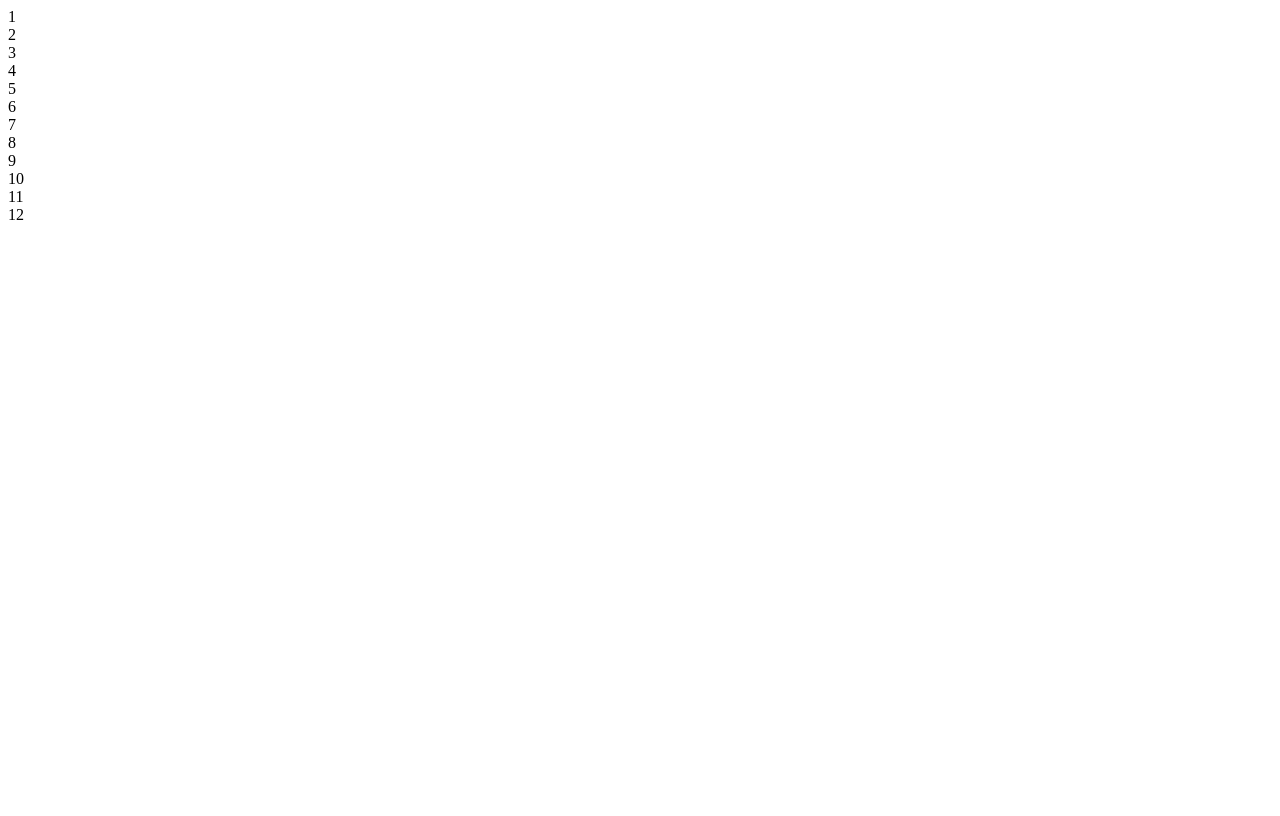
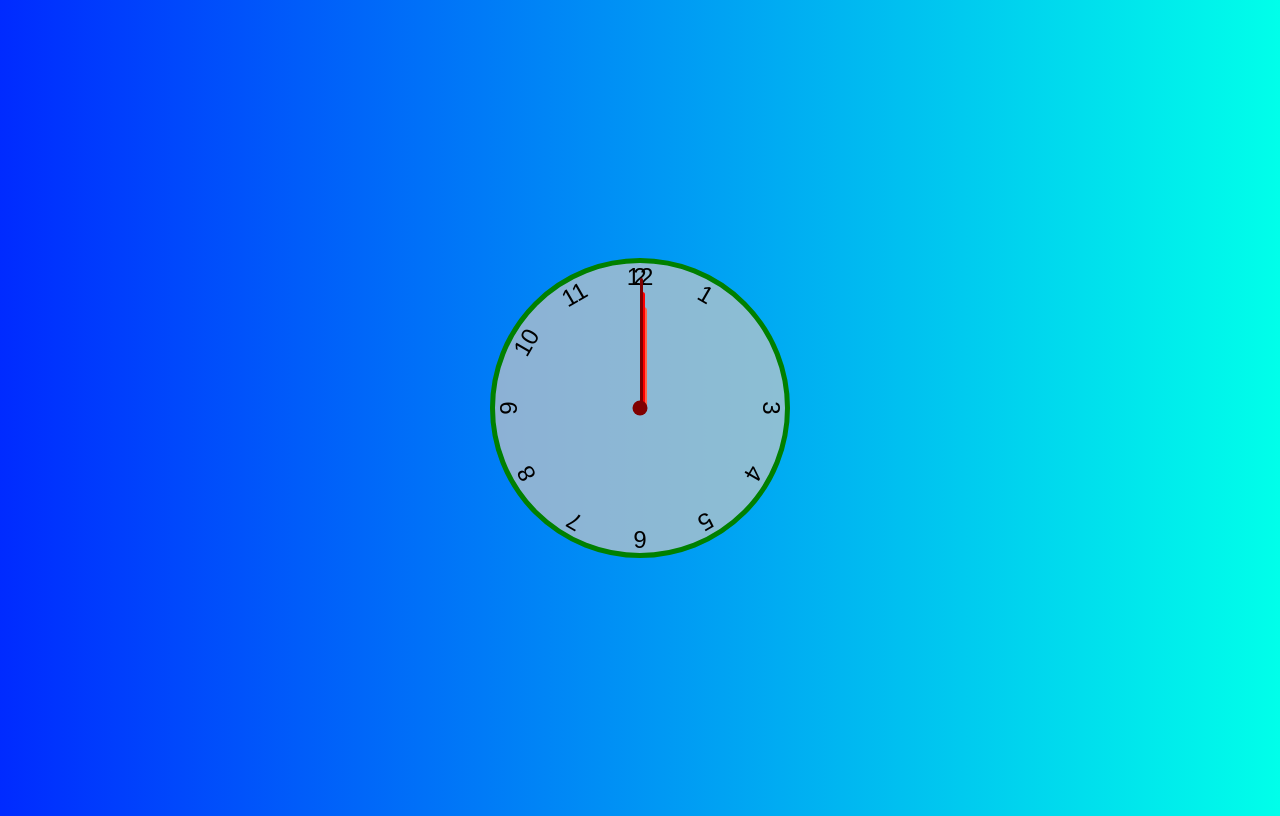
Before and after one commit to JacquesInnocent/my-clock, a plain HTML site: page index.html in a window 1280 px wide. Drawn offline with Linux system fonts and the light colour scheme.

Commit message:
More Functionalities

```diff
--- a/index.html
+++ b/index.html
@@ -4,13 +4,15 @@
     <meta charset="UTF-8">
     <meta http-equiv="X-UA-Compatible" content="IE=edge">
     <meta name="viewport" content="width=device-width, initial-scale=1.0">
+    <link href="style.css" rel="stylesheet">
+    <script defer src="script.js"></script>
     <title>My Home Clock</title>
 </head>
 <body>
     <div class="wallClock">
-        <div class="stick hour"></div>
-        <div class="stick minute"></div>
-        <div class="stick second"></div>
+        <div class="stick hour" data-hour-stick></div>
+        <div class="stick minute" data-minute-stick></div>
+        <div class="stick second" data-second-stick></div>
         <div class="number number1">1</div>
         <div class="number number2">2</div>
         <div class="number number3">3</div>
--- a/script.js
+++ b/script.js
@@ -9,7 +9,6 @@ function setClock() {
     const secondsRatio = currentDate.getSeconds() / 60
     const minutesRatio = (secondsRatio + currentDate.getMinutes()) / 60
     const hoursRatio = (minutesRatio + currentDate.getHours()) / 12
-
     setRotation(secondStick, secondsRatio)
     setRotation(minuteStick, minutesRatio)
     setRotation(hourStick, hoursRatio)
```
